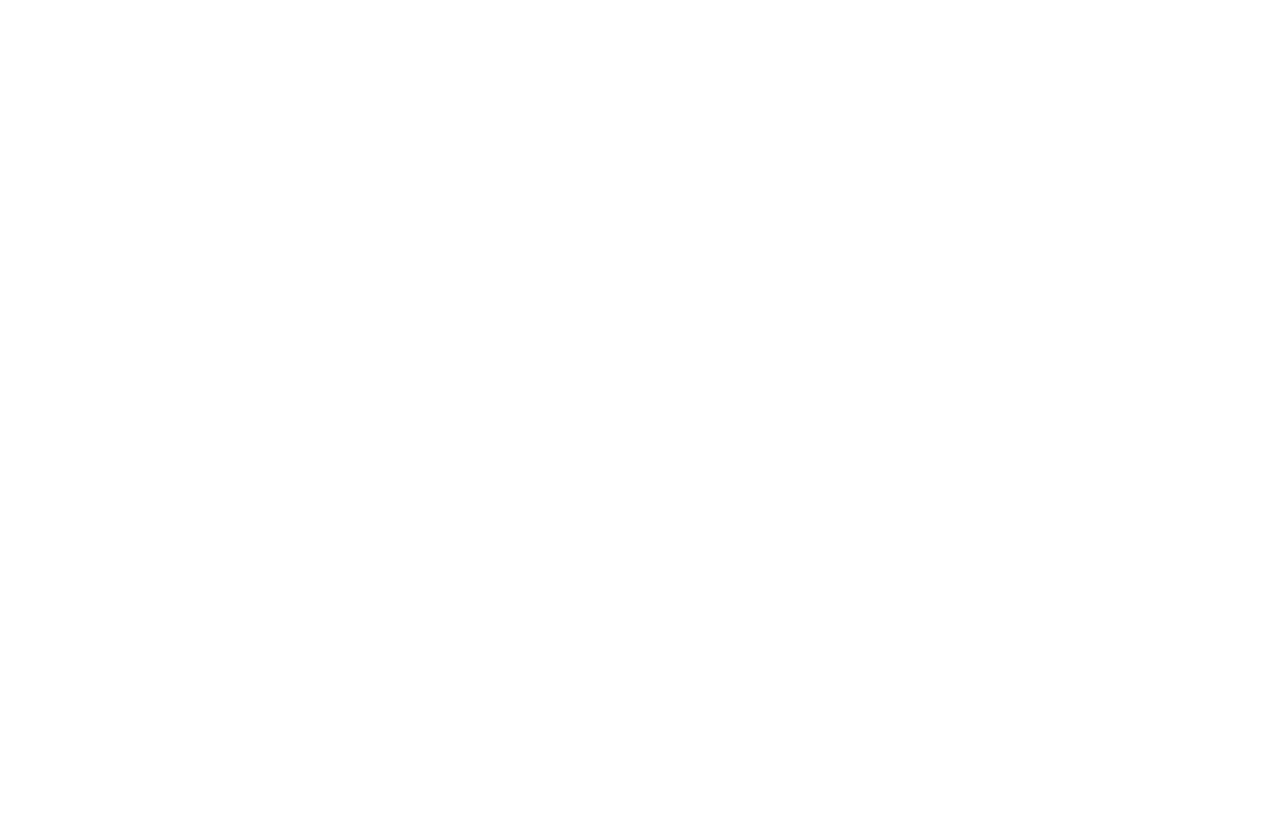
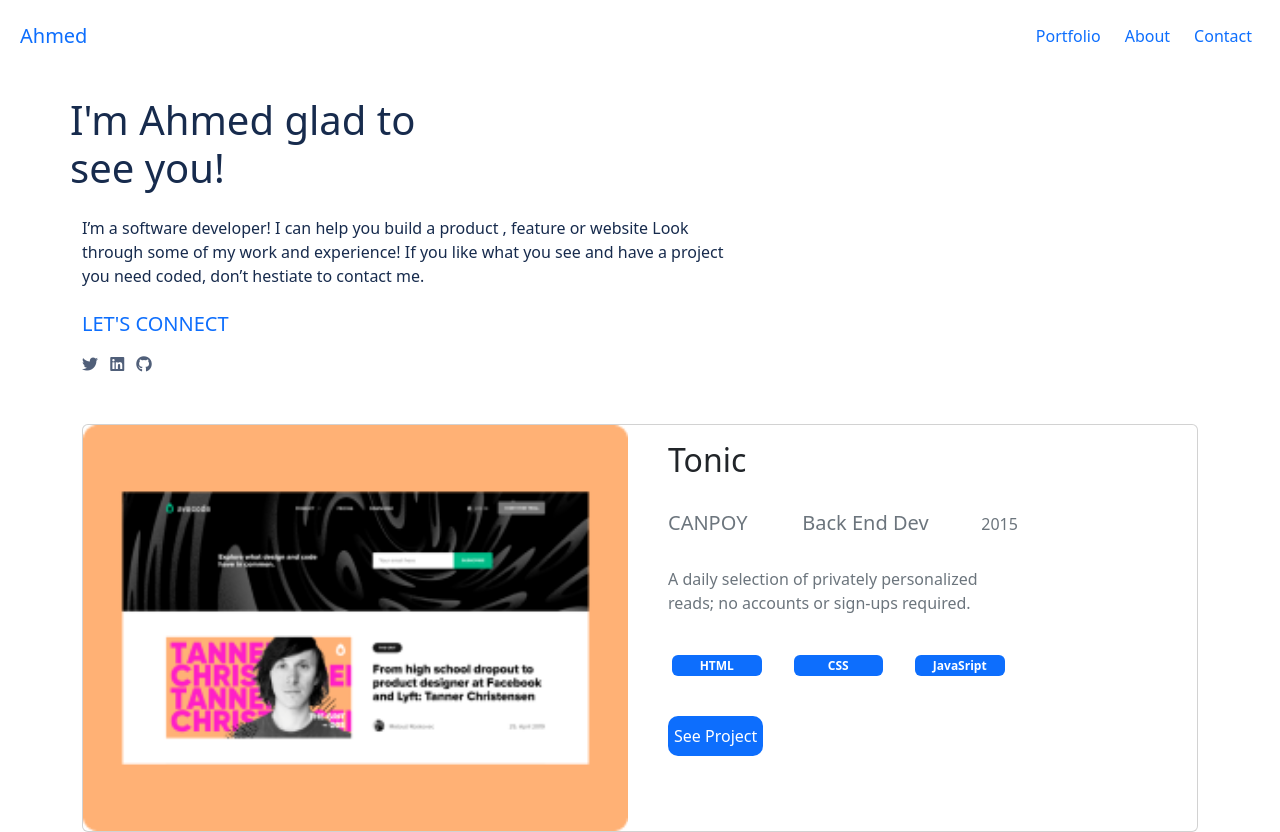
Before and after one commit to ahmed025566/Bootstrap, a website: page index.html in a window 1280 px wide. Before the commit the page ends 800 px from the top, so only its background shows below. Drawn offline with nearby package versions, Linux system fonts and the light colour scheme.

Commit message:
Add first card work

```diff
--- a/index.html
+++ b/index.html
@@ -6,9 +6,73 @@
     <meta name="viewport" content="width=device-width, initial-scale=1.0">
     <link href="https://cdn.jsdelivr.net/npm/bootstrap@5.2.3/dist/css/bootstrap.min.css" rel="stylesheet">
     <script src="https://cdn.jsdelivr.net/npm/bootstrap@5.2.3/dist/js/bootstrap.bundle.min.js"></script>
+    <script src="https://kit.fontawesome.com/722afd38e8.js" crossorigin="anonymous"></script>
     <title>Bootstrap Challenge</title>
 </head>
 <body>
+    <nav class="navbar navbar-light bg-white">
+        <div class="container-fluid">
+          <a class="navbar-brand text-primary m-2">Ahmed</a>
+          <div class="d-flex gap-3 m-2">
+            <a href="#" class="me-2 text-decoration-none">Portfolio</a>
+            <a href="#" class="me-2 text-decoration-none">About</a>
+            <a href="#" class="me-2 text-decoration-none">Contact</a>
+          </div>
+        </div>
+      </nav>
+      <div class="container mt-4">
+        <h1 class="row col-4" style="color: #172b4d;">I'm Ahmed glad to see you!</h1>
+        <p class="col-7 mt-4" style="color: #172b4d;">I’m a software developer! I can help you build a product , feature or
+          website Look through some of my work and experience! If you like what you see and have a project you need coded,
+          don’t hestiate to contact me.</p>
+        <h5 class="text-primary mt-4">LET'S CONNECT</h5>
+        <ul class="list-unstyled mt-3">
+            <li class="list-inline-item">
+              <a href="https://twitter.com/AhmedEl18692792" alt="Twitter account" target="_blank"
+               rel="noreferrer noopener">
+               <i class="fa-brands fa-twitter" id="twitter" style="color: #505f79;"></i>
+              </a>
+            </li>
+            <li class="list-inline-item">
+              <a href="https://www.linkedin.com/in/ahmed-salah025566" alt="linkedin account" target="_blank"
+                rel="noreferrer noopener">
+                <i class="fa-brands fa-linkedin" id="linkedin" style="color: #505f79;"></i>
+              </a>
+            </li>
+            <li class="list-inline-item">
+              <a href="https://github.com/ahmed025566" alt="github account" target="_blank"
+                rel="noreferrer noopener">
+                <i class="fa-brands fa-github" id="github" style="color: #505f79;"></i>
+              </a>
+            </li>
+           </ul>
+        <div>
 
+        </div>
+      </div>
+    <section class="container mt-5">
+    <div class="card mx-auto">
+        <div class="row">
+         <div class="col-md-6"><img src="images/images/Snapshoot Portfolio-1.png" alt="Snapshoot-portfolio" class="card-img"></div>
+         <div class="col-md-6">
+         <div class="card-body">
+           <h2 class="card-title">Tonic</h2>
+           <div class="row">
+             <div class="col-sm-3"> <p class="h5 mt-4 text-secondary">CANPOY</p> </div>
+             <div class="col-sm-4"><p class="h5 mt-4 text-secondary">Back End Dev</p></div>
+             <div class="col-sm-2"><p class="h6 mt-4 pt-1 text-secondary">2015</p></div>
+          </div>
+          <p class="col-lg-8 mt-4 text-secondary">A daily selection of privately personalized reads; no accounts or sign-ups required.</p>
+          <div class="row mt-4">
+             <span class="badge bg-primary col-md-2 m-3">HTML</span>
+             <span class="badge bg-primary col-md-2 m-3">CSS</span>
+             <span class="badge bg-primary col-md-2 m-3">JavaSript</span>
+          </div>
+          <button class="bg-primary text-white mt-4" style="border-radius: 10px; border: none; height: 40px;">See Project</button>
+         </div>
+       </div>
+       </div>
+    </div>
+    </section>
 </body>
 </html>
```
Also changed, not shown: images/images/Ellipse 3.png (added), images/images/Snapshoot Portfolio-1.png (added), images/images/Snapshoot Portfolio-2.png (added), images/images/Snapshoot Portfolio-3.png (added), images/images/Snapshoot Portfolio-4.png (added), images/images/arrow button to right.png (added), images/images/arrow button.png (added), images/images/button.png (added), images/images/css.png (added), images/images/header-shapes mobile.png (added), images/images/html.png (added), images/images/js.png (added).
